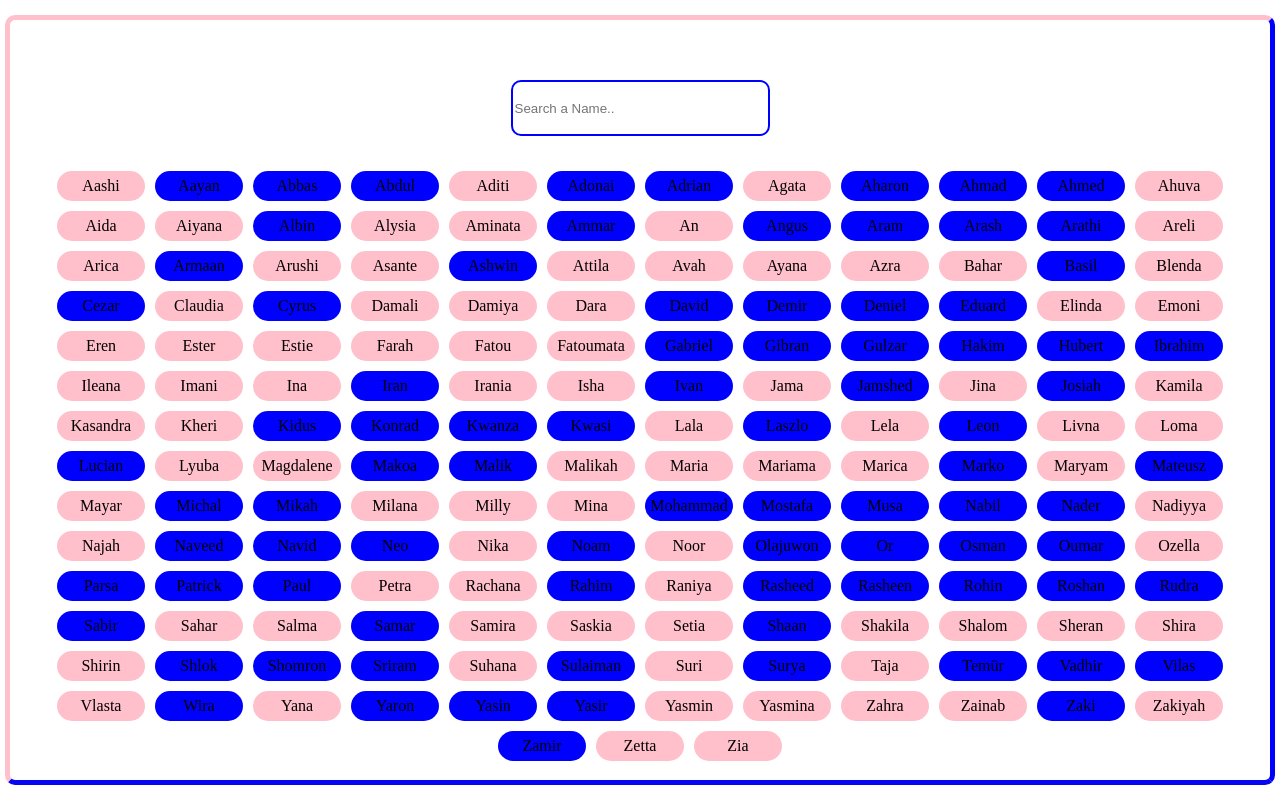
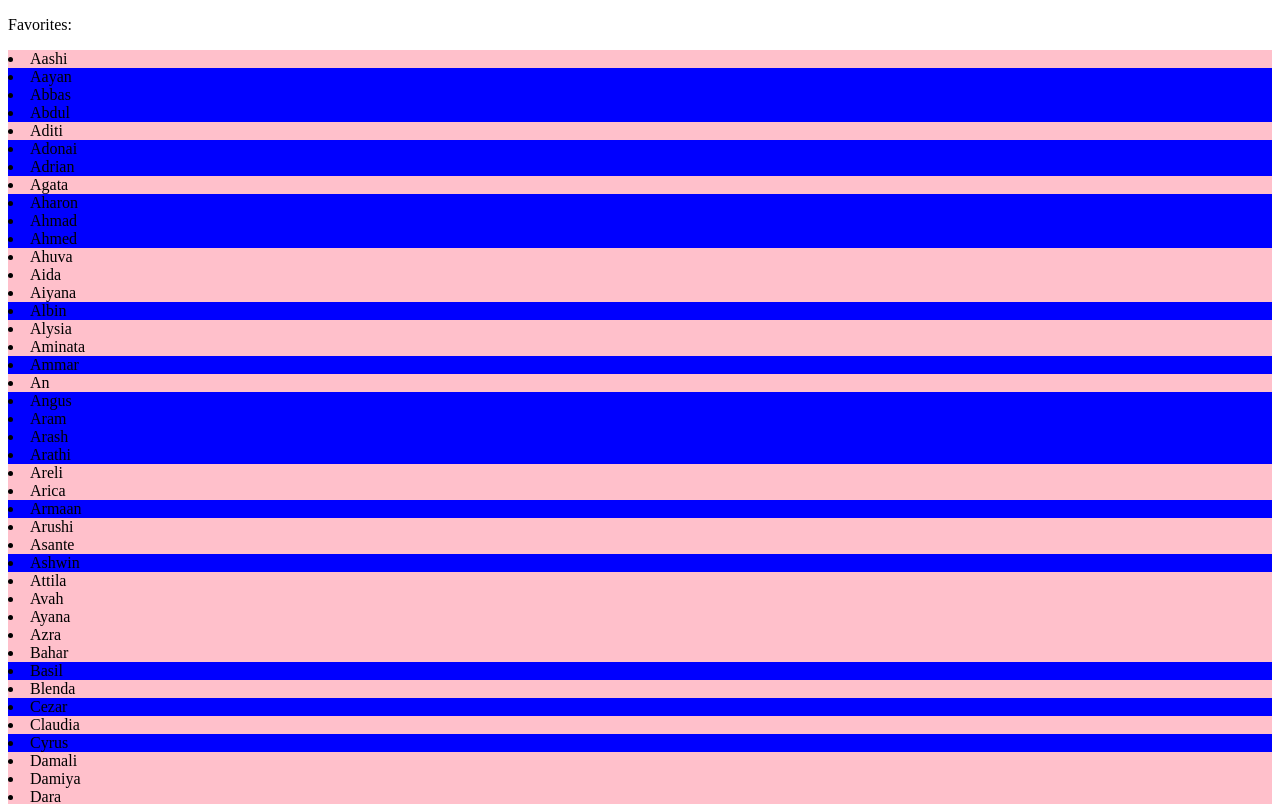
Before and after one commit to Bahare09/baby-name-react, a React (Create React App) app: page / in a window 1280 px wide. Shown: the top 804 px of the page. Built offline with nearby package versions, Linux system fonts and the light colour scheme.

Commit message:
favorite list

```diff
--- a/src/App.js
+++ b/src/App.js
@@ -1,11 +1,12 @@
 import React from "react";
-import NameList from "./components/NameList";
+//import NameList from "./components/NameList";
 import babyNamesData from "./babyNamesData.json";
+import Favorite from "./components/Favorite";
 
 const App = () => {
   return (
     <div>
-      <NameList babyData={babyNamesData} />
+      <Favorite babyData={babyNamesData} />
     </div>
   );
 };
--- /dev/null
+++ b/src/components/Favorite.js
@@ -0,0 +1,59 @@
+import React, { useState } from "react";
+const Favorite = (props) => {
+  const sortedData = props.babyData.sort((a, b) => {
+    if (a.name < b.name) {
+      return -1;
+    }
+    if (a.name > b.name) {
+      return 1;
+    }
+    return 0;
+  });
+  const [nameList, SetNameList] = useState(sortedData);
+  const [favList, SetFavList] = useState("");
+
+  const moveToFavList = (name) => {
+    SetFavList([...favList, name]);
+
+    const filteredData = nameList.filter((data) => data.name !== name.name);
+    SetNameList(filteredData);
+  };
+  const unMoveToFavList = (name) => {
+    SetNameList([...nameList, name]);
+
+    const filteredData = nameList.filter((data) => data.name !== name.name);
+    SetFavList(filteredData);
+  };
+
+  return (
+    <div>
+      <div className="fav-name">
+        <p>Favorites:</p>
+        {favList &&
+          favList.map((data) => (
+            <li
+              key={data.id}
+              onClick={() => unMoveToFavList(data)}
+              style={{ backgroundColor: data.sex === "f" ? "pink" : "blue" }}
+            >
+              {data.name}
+            </li>
+          ))}
+      </div>
+
+      <div className="NameList">
+        {nameList.map((data) => (
+          <li
+            key={data.id}
+            onClick={() => moveToFavList(data)}
+            style={{ backgroundColor: data.sex === "f" ? "pink" : "blue" }}
+          >
+            {data.name}
+          </li>
+        ))}
+      </div>
+    </div>
+  );
+};
+
+export default Favorite;
--- a/src/components/NameList.js
+++ b/src/components/NameList.js
@@ -3,6 +3,8 @@ import "./NameList.css";
 
 const NameList = (props) => {
   const [searchText, setSearchText] = useState("");
+  const [nameList, SetNameList] = useState(props.babyData);
+  const [favList, SetFavList] = useState("");
   const sortedData = props.babyData.sort((a, b) => {
     if (a.name < b.name) {
       return -1;
@@ -18,6 +20,12 @@ const NameList = (props) => {
   const filteredData = sortedData.filter((data) =>
     data.name.toLowerCase().includes(searchText.toLowerCase())
   );
+  const moveToFavList = (name) => {
+    SetFavList(name);
+    const filteredData = sortedData.filter((data) => data.name !== name);
+
+    SetNameList(filteredData);
+  };
 
   return (
     <div className="container">
@@ -31,12 +39,13 @@ const NameList = (props) => {
 
       <div className="NameList">
         {filteredData.map((data) => (
-          <p
+          <li
             key={data.id}
+            onClick={() => moveToFavList(data.name)}
             style={{ backgroundColor: data.sex === "f" ? "pink" : "blue" }}
           >
             {data.name}
-          </p>
+          </li>
         ))}
       </div>
     </div>
```
